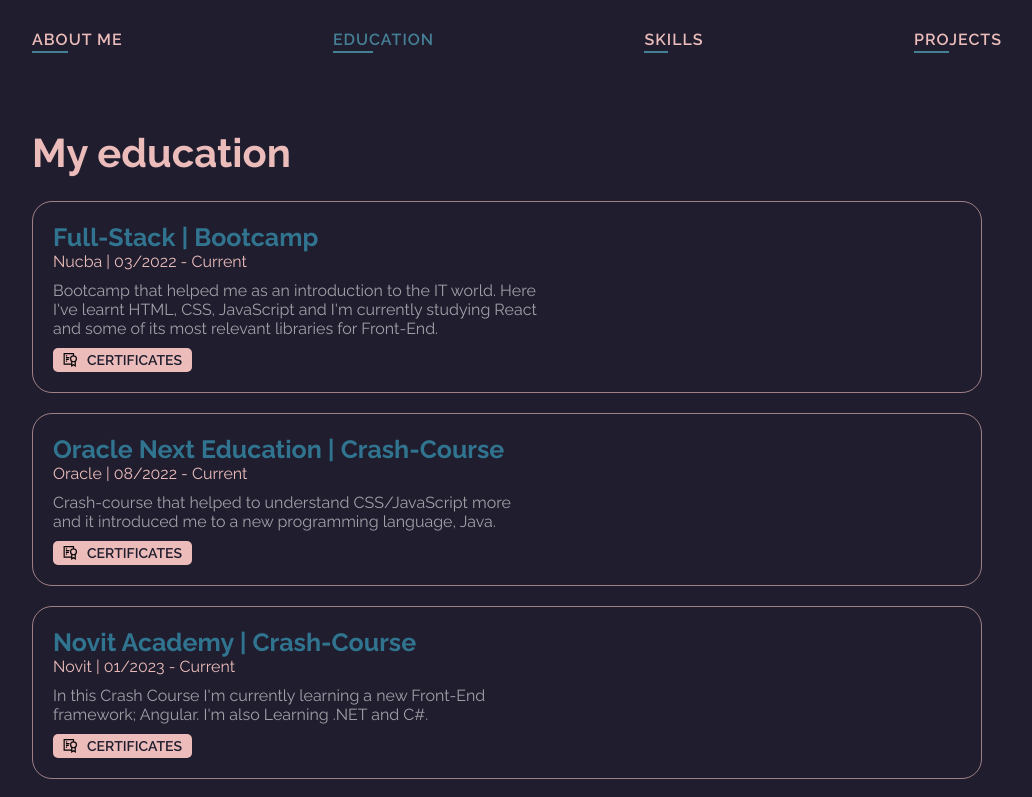
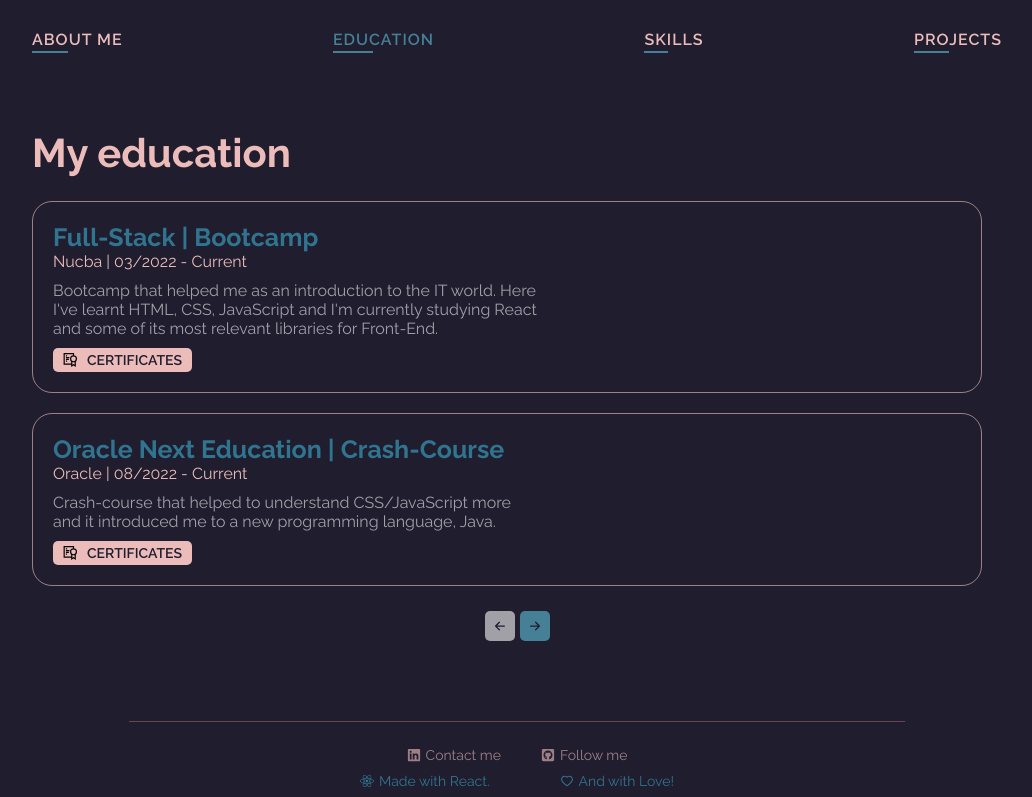
Before and after one commit to LucaCuello/MyPortfolio, a React (Vite) app: page /education in a window 1280 px wide. Shown: the top 797 px of the page, without its empty margins (123-1155 px from the left). Built offline with nearby package versions, Linux system fonts and the light colour scheme.

Commit message:
Added pagination to the 'Education' section

```diff
--- a/src/components/views/education/Education.css
+++ b/src/components/views/education/Education.css
@@ -11,3 +11,33 @@
   gap: 20px;
   padding-right: 20px;
 }
+
+.controllers {
+  display: flex;
+  justify-content: center;
+  align-items: center;
+  align-self: center;
+  gap: 5px;
+}
+
+.controllers button {
+  cursor: pointer;
+  display: flex;
+  border: none;
+  border-radius: 5px;
+  padding: 5px;
+  background-color: var(--accent-ligth);
+  color: var(--dark-main);
+  font-size: var(--medium);
+  transition: all 150ms ease-in;
+}
+
+.controllers button:hover {
+  background-color: var(--accent-dark);
+  transition: all 150ms ease-in;
+}
+
+.controllers button:disabled {
+  cursor: not-allowed;
+  background-color: var(--clear-white);
+}
--- a/src/components/views/education/Education.tsx
+++ b/src/components/views/education/Education.tsx
@@ -1,8 +1,19 @@
+import { useState } from "react";
+import { motion } from "framer-motion";
+import { BsArrowRightShort, BsArrowLeftShort } from "react-icons/bs";
 import { StudyCard } from "../../studyCard/StudyCard";
 import { educationData } from "./Data";
-import { motion } from "framer-motion";
 import "./Education.css";
+
 export const Education = () => {
+  const [currentPage, setCurrentPage] = useState(1);
+
+  const cardsPerPage = 2;
+  const totalPages = Math.ceil(educationData.length / cardsPerPage);
+  const lasIndex = currentPage * cardsPerPage;
+  const firstIndex = lasIndex - cardsPerPage;
+  const slicedArray = educationData.slice(firstIndex, lasIndex);
+
   return (
     <motion.div
       initial={{ opacity: 0, y: -200 }}
@@ -12,9 +23,27 @@ export const Education = () => {
     >
       <h1 className="heading">My education</h1>
       <div className="cards-container">
-        {educationData.map((props) => (
+        {slicedArray.map((props) => (
           <StudyCard {...props} key={crypto.randomUUID()} />
         ))}
+      </div>
+      <div className="controllers">
+        <button
+          disabled={currentPage === 1 ? true : false}
+          onClick={() => {
+            setCurrentPage(currentPage - 1);
+          }}
+        >
+          <BsArrowLeftShort />
+        </button>
+        <button
+          disabled={currentPage === totalPages ? true : false}
+          onClick={() => {
+            setCurrentPage(currentPage + 1);
+          }}
+        >
+          <BsArrowRightShort />
+        </button>
       </div>
     </motion.div>
   );
```
